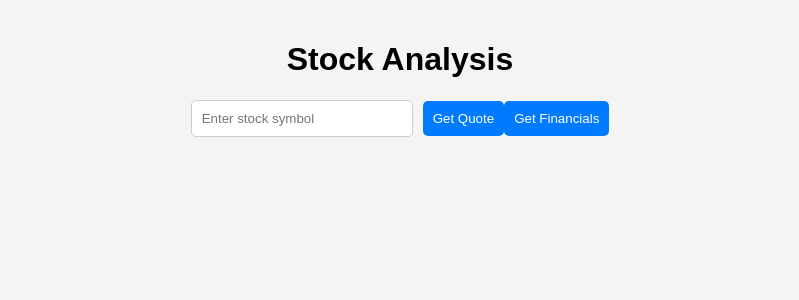
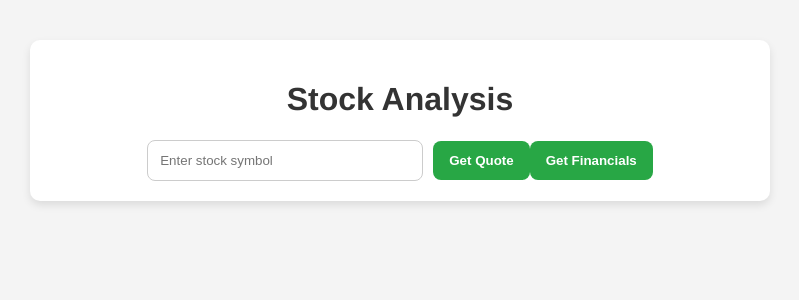
Before and after one commit to PatelDev14/Stock-Analysis, a React (Create React App) app: page / in a window 1280 px wide. Shown: the top 300 px of the page, without its empty margins (240-1039 px from the left). Built offline with nearby package versions, Linux system fonts and the light colour scheme.

Commit message:
Added few features

```diff
--- a/src/App.css
+++ b/src/App.css
@@ -1,14 +1,21 @@
+/* Global Styles */
 body {
-  font-family: Arial, sans-serif;
+  font-family: 'Helvetica Neue', Arial, sans-serif;
   margin: 0;
   padding: 0;
-  background-color: #f4f4f4; /* Background color */
+  background-color: #f4f4f4;
+  color: #333; /* Better contrast for text */
 }
 
 /* Main container */
 .app {
   text-align: center;
-  margin: 20px;
+  margin: 20px auto;
+  padding: 20px;
+  background-color: #ffffff;
+  border-radius: 10px;
+  box-shadow: 0 4px 8px rgba(0, 0, 0, 0.1); /* Adds a subtle shadow */
+  max-width: 700px;
 }
 
 /* Form styles */
@@ -17,68 +24,95 @@ form {
 }
 
 input {
-  padding: 10px;
-  width: 200px; /* Default width */
+  padding: 12px;
+  width: 250px; /* Increase input width */
   margin-right: 10px;
   border: 1px solid #ccc;
-  border-radius: 5px;
+  border-radius: 8px;
+  transition: border-color 0.3s ease;
+}
+
+input:focus {
+  border-color: #007bff; /* Blue border on focus */
+  outline: none;
 }
 
 button {
-  padding: 10px;
+  padding: 12px 16px;
   border: none;
-  border-radius: 5px;
-  background-color: #007bff;
+  border-radius: 8px;
+  background-color: #28a745; /* Green background */
   color: white;
   cursor: pointer;
+  font-weight: bold;
+  transition: background-color 0.3s ease;
 }
 
 button:hover {
-  background-color: #0056b3;
+  background-color: #218838; /* Darker green on hover */
+}
+
+button:active {
+  transform: scale(0.98); /* Slight shrink on click */
 }
 
 /* Quote display styles */
 .quote-display {
-  margin-top: 20px;
-  padding: 10px;
+  margin-top: 30px;
+  padding: 20px;
   border: 1px solid #ddd;
-  border-radius: 5px;
+  border-radius: 8px;
   background-color: #f9f9f9;
+  box-shadow: 0 2px 4px rgba(0, 0, 0, 0.05);
+}
+
+.quote-display p {
+  font-size: 16px;
+  margin: 10px 0;
+}
+
+.quote-display strong {
+  font-weight: bold;
+  color: #333;
+}
+
+.quote-display h2 {
+  color: #007bff;
+  margin-bottom: 20px;
 }
 
 /* Responsive styles */
 @media (max-width: 600px) {
   input {
-    width: 100%; /* Full width on small screens */
-    margin-bottom: 10px; /* Space between input and button */
+    width: 100%;
+    margin-bottom: 15px;
   }
 
   button {
-    width: 100%; /* Full width on small screens */
+    width: 100%;
   }
 
   .quote-display {
-    padding: 15px; /* Add more padding on small screens */
-    margin: 0; /* Remove margin on small screens */
-    border-radius: 10px; /* More rounded corners */
+    padding: 15px;
+    margin: 0;
+    border-radius: 10px;
   }
 
   h1 {
-    font-size: 24px; /* Adjust heading size for small screens */
+    font-size: 24px;
   }
 
   h2 {
-    font-size: 20px; /* Adjust subheading size */
+    font-size: 20px;
   }
 }
 
-/* Larger screens */
-@media (min-width: 601px) {
+@media (min-width: 600px) {
   input {
-    width: 200px; /* Default width on larger screens */
+    width: 250px;
   }
 
   button {
-    width: auto; /* Auto width on larger screens */
+    width: auto;
   }
 }
--- a/src/index.css
+++ b/src/index.css
@@ -1,32 +1,17 @@
-/* body {
-  margin: 0;
-  font-family: -apple-system, BlinkMacSystemFont, 'Segoe UI', 'Roboto', 'Oxygen',
-    'Ubuntu', 'Cantarell', 'Fira Sans', 'Droid Sans', 'Helvetica Neue',
-    sans-serif;
-  -webkit-font-smoothing: antialiased;
-  -moz-osx-font-smoothing: grayscale;
-}
-
-code {
-  font-family: source-code-pro, Menlo, Monaco, Consolas, 'Courier New',
-    monospace;
-} */
-
 /* index.css */
 
 /* Resets some default browser styles */
 body {
   margin: 0;
   padding: 0;
-  font-family: Arial, sans-serif; /* Set a default font for the app */
-  background-color: #f4f4f4; /* Background color */
+  font-family: 'Helvetica Neue', Arial, sans-serif; /* Improved font */
+  background-color: #f8f9fa; /* Light grey background */
+  color: #333; /* Darker text for better readability */
 }
 
 /* Styles for the main container */
 #root {
-  max-width: 800px; /* Limit the width of the main container */
-  margin: 0 auto; /* Center the container */
-  padding: 20px; /* Add padding */
+  max-width: 900px; /* Increased max-width */
+  margin: 0 auto;
+  padding: 20px;
 }
-
-/* Additional styles can be added here */
```
Also changed, not shown: package.json (+7 -6 lines), 1 other file (tests, documents, lock files or other folders).
